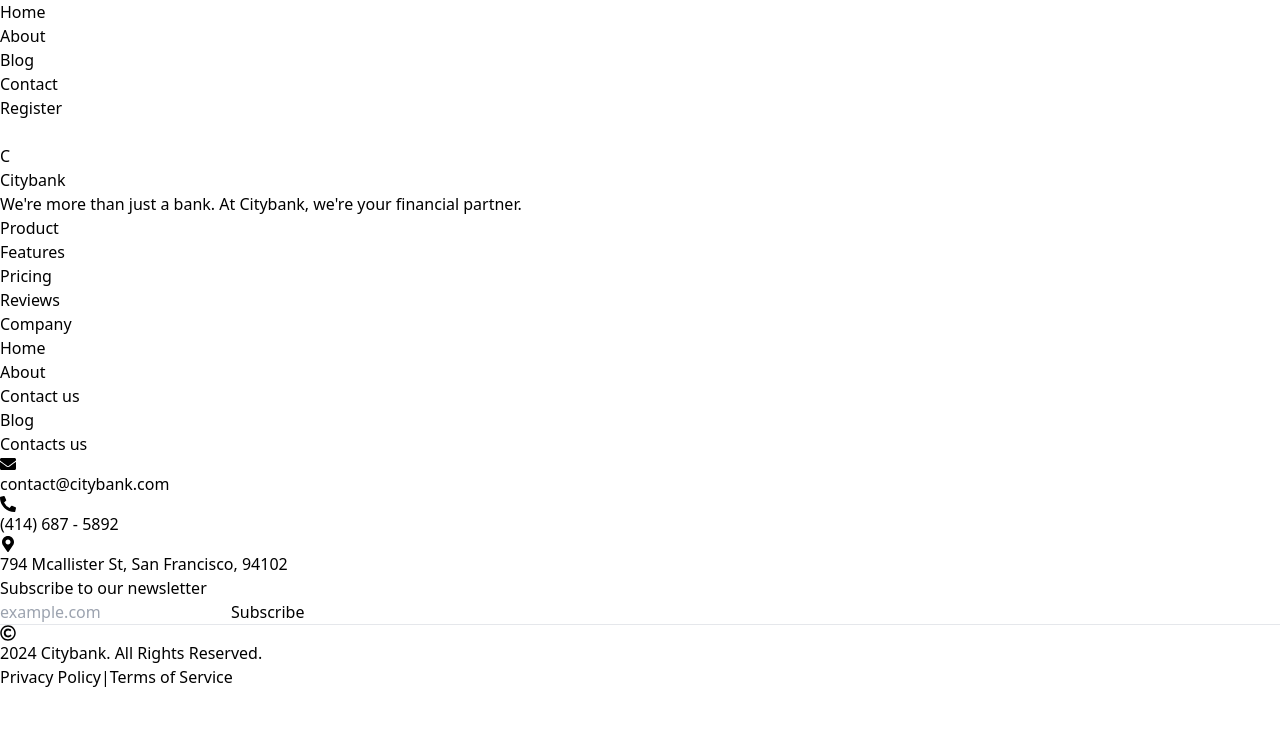
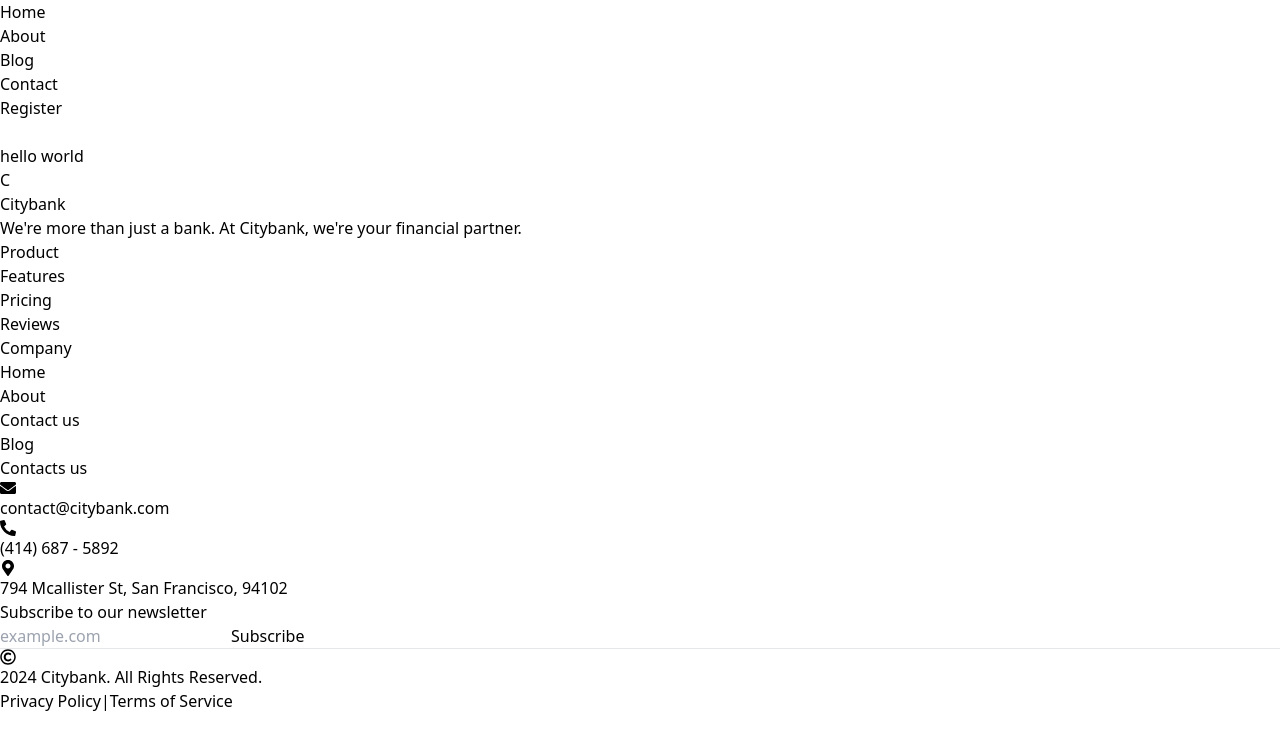
Before and after one commit to Anees201173/cityBankFrontEnd, a React (Vite) app: page /about in a window 1280 px wide. Shown: the top 750 px of the page. Built offline with nearby package versions, Linux system fonts and the light colour scheme.

Commit message:
added the footer and navbar

```diff
--- a/src/App.jsx
+++ b/src/App.jsx
@@ -3,17 +3,19 @@ import { BrowserRouter, Routes, Route } from 'react-router-dom';
 import Home from './Pages/HomePage/Home';
 import Footer from './Components/footer/Footer';
 import Navbar from './Components/Navbar/Navbar';
+import AboutPageComp_1 from './Components/AboutPageComponents/AboutPageComp_1';
 
 function App() {
     return (
         <BrowserRouter>
-            <div className="relative min-h-screen"> {/* Ensures content takes full height */}
+            <div className="relative min-h-screen">
                 <div className='absolute top-0 md:fixed md:top-0 w-full z-50'>
                     <Navbar />
                 </div>
 
                 <Routes>
                     <Route path="/" element={<Home />} />
+                    <Route path="/about" element={<AboutPageComp_1 />} />
                 </Routes>
 
                 <div className="">
--- /dev/null
+++ b/src/Components/AboutPageComponents/AboutPageComp_1.jsx
@@ -0,0 +1,11 @@
+import React from 'react'
+
+function AboutPageComp_1() {
+  return (
+    <div>
+      hello world
+    </div>
+  )
+}
+
+export default AboutPageComp_1
--- a/src/Components/HomePageComponents/HomeCom_1.jsx
+++ b/src/Components/HomePageComponents/HomeCom_1.jsx
@@ -5,6 +5,15 @@ import { FaPlay } from "react-icons/fa";
 function HomeCom_1() {
   return (
     <div className="min-h-screen w-full bg-black text-white flex flex-col">
+      <div className="flex items-center gap-3 mb-10 relative mt-10 sm:mt-6 mx-auto text-center">
+        <div className="text-2xl font-bold text-sky-500">
+          <span className="bg-gradient-to-r from-sky-500 to-green-500 text-transparent bg-clip-text">
+            C
+          </span>
+        </div>
+        <h1 className="text-xl font-bold sm:text-2xl">Citybank</h1>
+      </div>
+
       <div className="flex flex-col items-center justify-between flex-grow px-4 md:px-8 lg:px-16">
         <div className="mt-8 text-center">
           <div className="mb-6">
@@ -87,10 +96,10 @@ function HomeCom_1() {
           </div>
         </div>
       </div>
-      <div class="w-full mt-[100px] sm:mt-[40px] md:mt-[480px]">
-        <hr class="h-[2px] bg-gradient-to-r from-black via-[rgba(0,183,195,1)] to-[rgba(167,223,0,1)] border-none" />
+
+      <div className="w-full mt-[100px] sm:mt-[40px] md:mt-[480px]">
+        <hr className="h-[2px] bg-gradient-to-r from-black via-[rgba(0,183,195,1)] to-[rgba(167,223,0,1)] border-none" />
       </div>
-
     </div>
   );
 }
--- a/src/Components/HomePageComponents/HomeCom_6.jsx
+++ b/src/Components/HomePageComponents/HomeCom_6.jsx
@@ -13,9 +13,7 @@ function HomeCom_6() {
           </p>
         </div>
 
-        {/* Select dropdowns container */}
         <div className="flex flex-col gap-y-6 mt-8 lg:mt-[60px] w-full lg:w-auto lg:ml-[110px]">
-          {/* Repeated select dropdowns */}
           {[...Array(5)].map((_, index) => (
             <select
               key={index}
--- a/src/Components/HomePageComponents/HomeCom_7.jsx
+++ b/src/Components/HomePageComponents/HomeCom_7.jsx
@@ -42,7 +42,6 @@ function HomeCom_7() {
 
   return (
     <div>
-      {/* Header Section */}
       <div className="text-white flex flex-row mt-[80px] md:flex-row justify-around items-center gap-4 md:gap-0">
         <h1 className="text-white text-2xl sm:text-3xl md:text-4xl font-bold">
           Articles
@@ -52,17 +51,13 @@ function HomeCom_7() {
         </button>
       </div>
 
-      {/* Articles Section */}
       <div className="bg-[#03020C] w-full text-white">
-        {/* Grid Layout with responsive behavior */}
         <div className="grid grid-cols-1 sm:grid-cols-1 md:grid-cols-2 lg:grid-cols-2 xl:grid-cols-2 gap-8 p-8">
           {
             cardsData.map((card, index) => (
               <div key={index} className="flex flex-col">
-                {/* Image Section */}
                 <img src={card.image} alt={card.title} className="w-full  object-cover rounded-md" />
 
-                {/* Content Section */}
                 <div className="mt-4">
                   <p className="text-gray-300 mt-2">{card.data}</p>
                   <h3 className="text-lg sm:text-xl font-bold mt-2">{card.title}</h3>
--- a/src/Components/HomePageComponents/HomeCom_8.jsx
+++ b/src/Components/HomePageComponents/HomeCom_8.jsx
@@ -67,15 +67,12 @@ const TestimonialSlider = () => {
 
   return (
     <div className="bg-black w-full min-h-screen text-white px-6 py-12">
-      {/* Heading */}
       <h1 className="text-2xl md:text-4xl font-bold mb-8 text-left">Testimonial</h1>
 
-      {/* Slider */}
       <div className="relative">
         <Slider {...settings}>
           {testimonials.map((testimonial, index) => (
             <div key={index} className="flex flex-col md:flex-row items-center gap-8 md:gap-12 px-4">
-              {/* Image Section */}
               <div className="flex justify-center items-center ">
               <div className="w-full md:w-1/3 flex justify-center">
                 <img
@@ -85,7 +82,6 @@ const TestimonialSlider = () => {
                 />
               </div>
 
-              {/* Content Section */}
               <div className="w-full md:w-2/3 text-center md:text-left ">
                 <p className="text-lg md:text-2xl mb-4 leading-relaxed  md:w-[700px]  ">{testimonial.text}</p>
                 <div className="flex items-center justify-start gap-4">
--- a/src/Components/Navbar/Navbar.jsx
+++ b/src/Components/Navbar/Navbar.jsx
@@ -43,7 +43,6 @@ function Navbar() {
 
       <nav className="bg-black text-white px-12 py-4 fixed  top-0 left-0 right-0 z-50  md:hidden">
         <div className="max-w-7xl mx-auto flex justify-between items-center">
-          {/* Menu button is now aligned to the right */}
           <button
             className="ml-auto text-sky-500"
             onClick={() => setIsMobileMenuOpen(!isMobileMenuOpen)}
```
